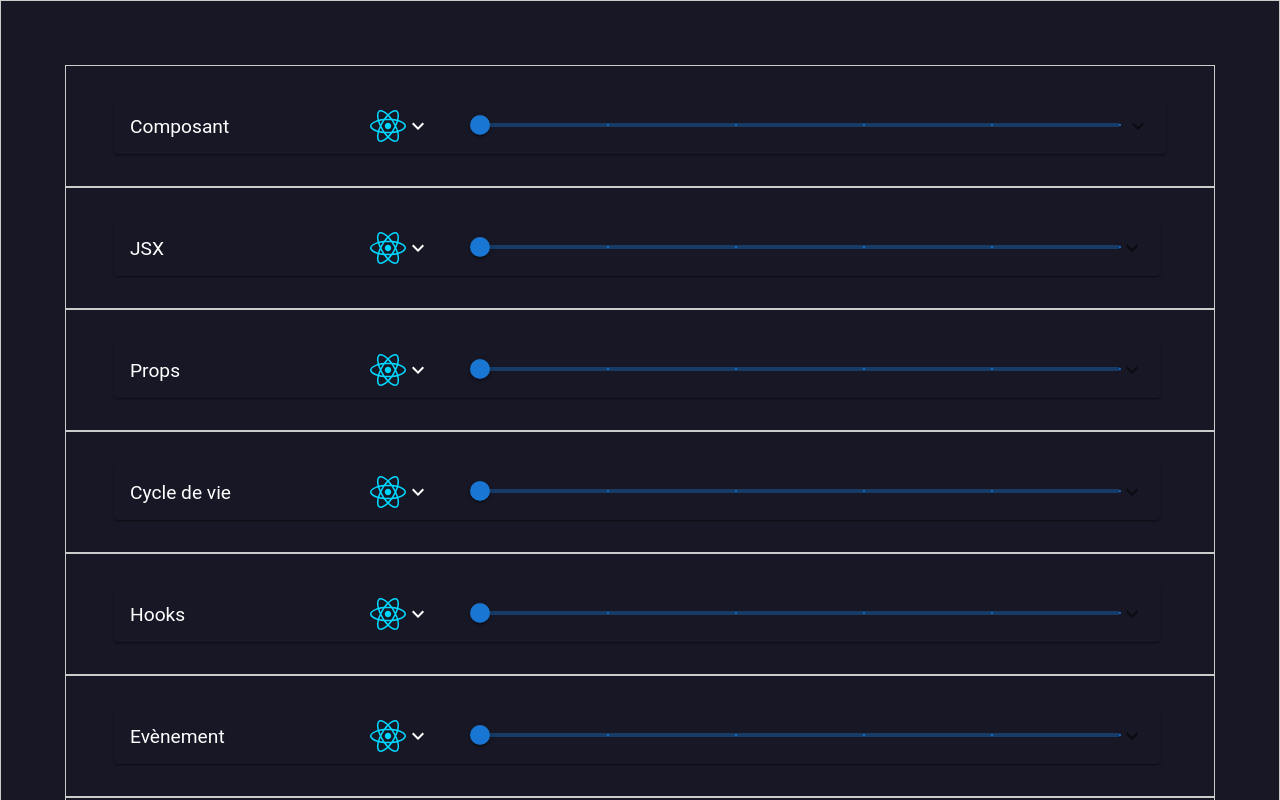
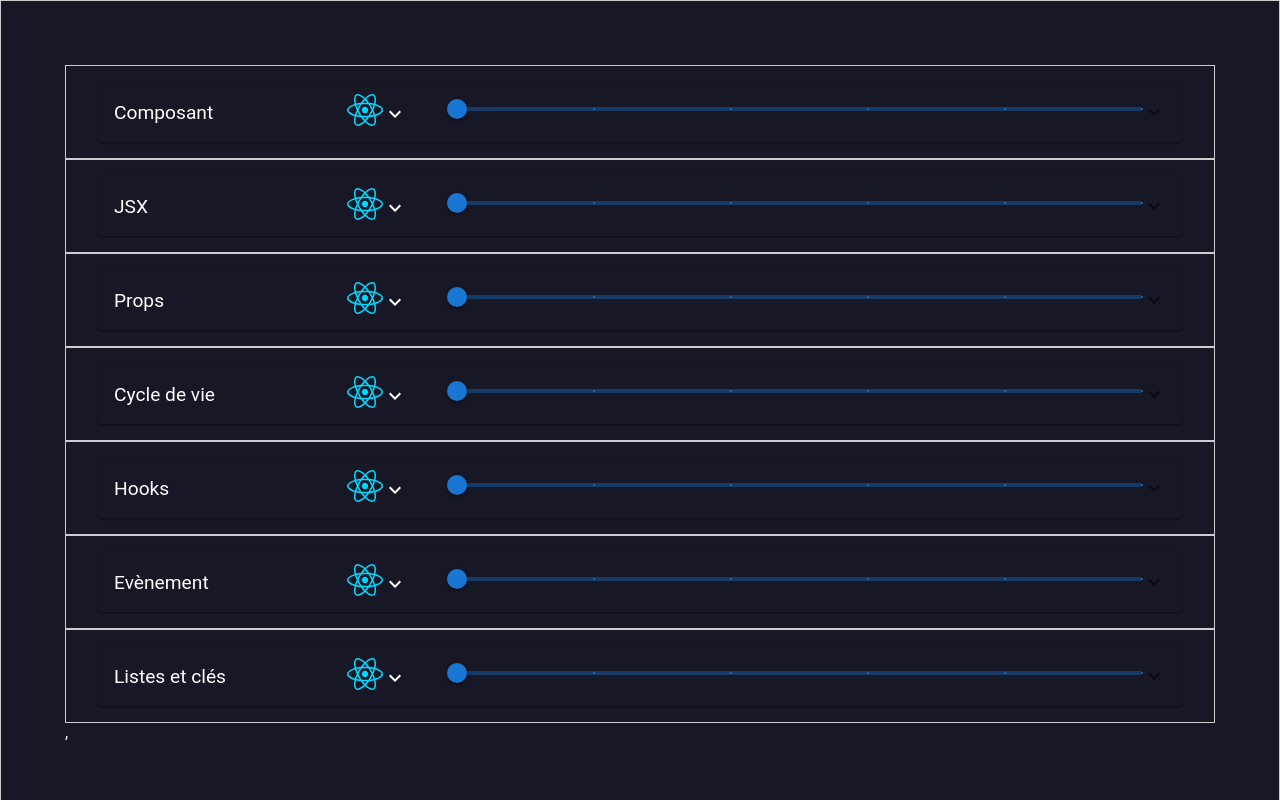
Before and after one commit to MaximeBritto/TechMeter, a React (Vite) app: page / in a window 1280 px wide. Shown: the top 800 px of the page. Built offline with nearby package versions, Linux system fonts and the light colour scheme.

Commit message:
💄 Fix style

```diff
--- a/src/composant/SliderContainer.jsx
+++ b/src/composant/SliderContainer.jsx
@@ -14,16 +14,18 @@ function SliderContainer({name, desc}) {
   return (
     <>
       <Stack style={{ border: '1px solid #ccc', width: '100%' }}>
-      <Box style={{ display: 'flex', padding: '2rem 3rem', gap: '2rem', alignItems: 'center' }}>
-        <Accordion style={{ backgroundColor: 'transparent', color: 'white'}}>
-          <AccordionSummary expandIcon={<ExpandMoreIcon />} style={{ cursor: 'default' }}>
-            <Box style={{ display: 'flex', justifyContent: 'center', alignItems: 'center', marginRight: '50px', cursor: 'pointer'}}>
-            <p style={{ width: "15rem", fontSize: "1.2rem" }}>{name}</p>
-              <img src={reactLogo} alt="react logo" />
-              <ExpandMoreIcon style={{ cursor: 'pointer' }} />
+      <Box style={{ display: 'flex', width:'100%', padding: '1rem 2rem', gap: '2rem', alignItems: 'center' }}>
+        <Accordion style={{ backgroundColor: 'transparent', color: 'white', width:'100%'}}>
+          <AccordionSummary expandIcon={<ExpandMoreIcon />} style={{ cursor: 'default', color: 'white' }}>
+            <Box style={{ display: 'flex', alignItems: 'center', marginRight: '50px', width: '30%', justifyContent:'space-between', cursor: 'pointer'}}>
+              <p style={{ fontSize: "1.2rem" }}>{name}</p>
+              <div>
+                <img src={reactLogo} alt="react logo" />
+                <ExpandMoreIcon style={{ cursor: 'pointer' }} />
+              </div>
             </Box>
             <Slider
-              style={{ width: "50vw" }}
+              style={{ width: "70%" }}
               aria-label="Temperature"
               defaultValue={0}
               getAriaValueText={valuetext}
```
